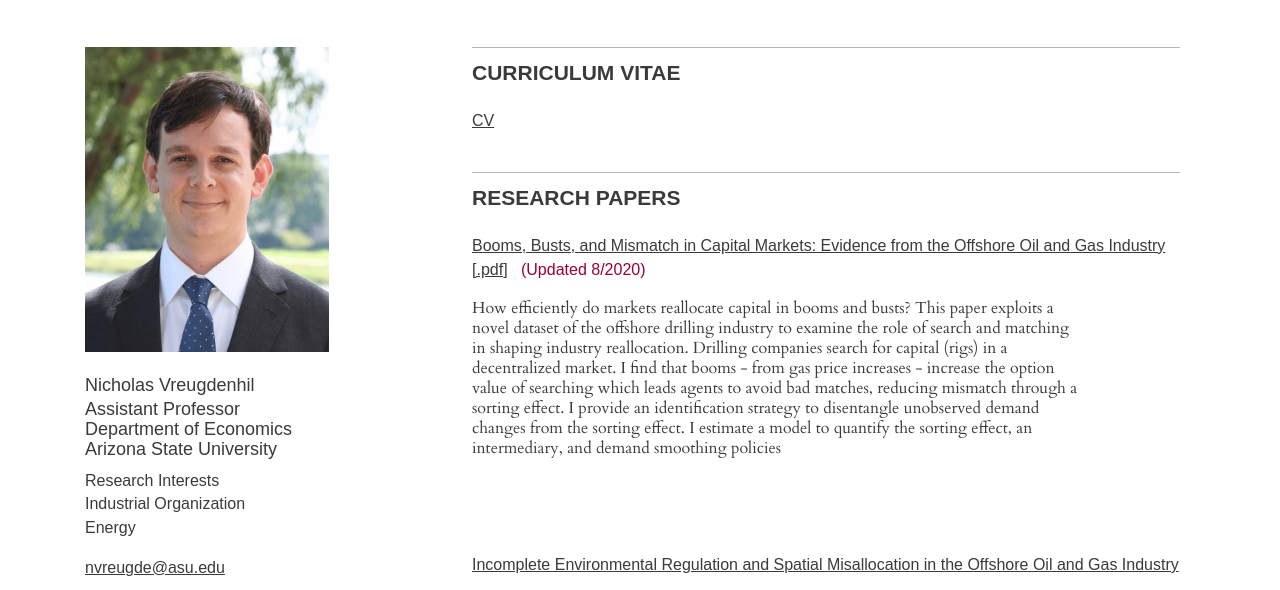
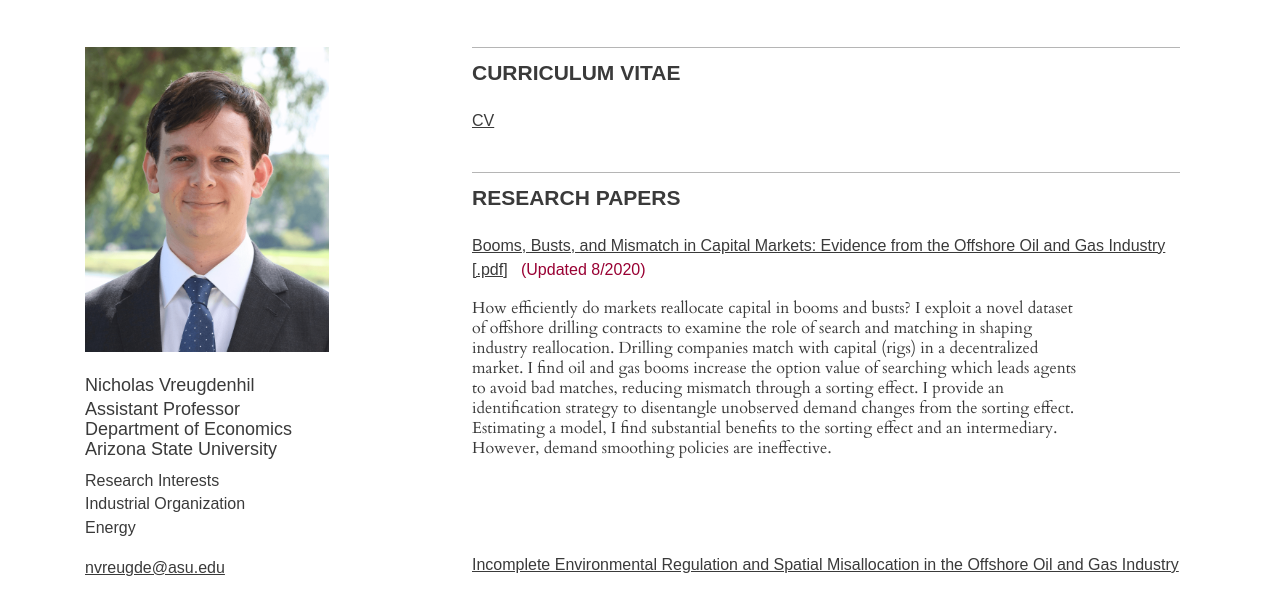
Before and after one commit to nvreug/nvreug.github.io, a plain HTML site: page index.html in a window 1280 px wide. Shown: the part 153-743 px from the top of the page. Drawn offline with nearby package versions, Linux system fonts and the light colour scheme; a web font is replaced by a local one.

Commit message:
Update html

```diff
--- a/index.html
+++ b/index.html
@@ -76,12 +76,12 @@
               <a href="./paper/bbm.pdf">Booms, Busts, and Mismatch in Capital Markets: Evidence from the Offshore Oil and Gas Industry [.pdf]</a> <span class="updated-mark"> &nbsp; (Updated 8/2020)</span>
               <p>
               How efficiently do markets reallocate capital in booms and busts?
-                This paper exploits a novel dataset of the offshore drilling industry to examine the role of search and matching in shaping industry reallocation.
-                Drilling companies search for capital (rigs) in a decentralized market.
-                I find that booms - from gas price increases - increase the option value of searching which leads agents to avoid bad matches,
-                reducing mismatch through a sorting effect.
+                I exploit a novel dataset of offshore drilling contracts to examine the role of search and matching in shaping industry reallocation.
+                Drilling companies match with capital (rigs) in a decentralized market.
+                I find oil and gas booms increase the option value of searching which leads agents to avoid bad matches, reducing mismatch through a sorting effect.
                 I provide an identification strategy to disentangle unobserved demand changes from the sorting effect.
-                I estimate a model to quantify the sorting effect, an intermediary, and demand smoothing policies
+                Estimating a model, I find substantial benefits to the sorting effect and an intermediary.
+                However, demand smoothing policies are ineffective.
               </p>
             </div>
             <div class="section-content">
```
